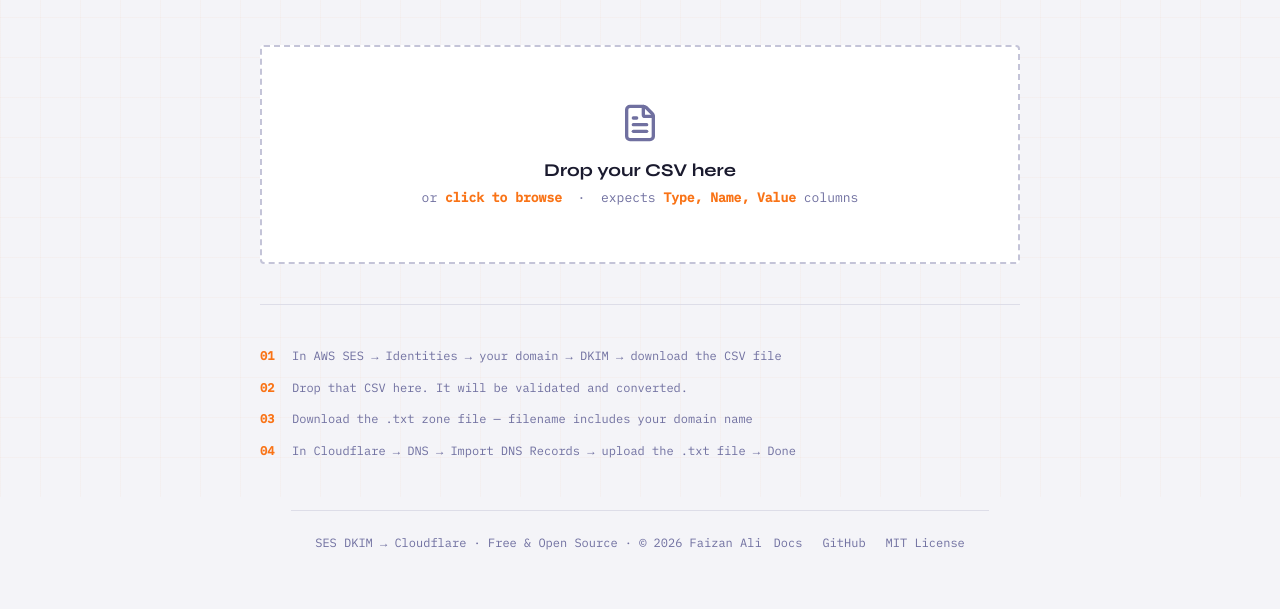
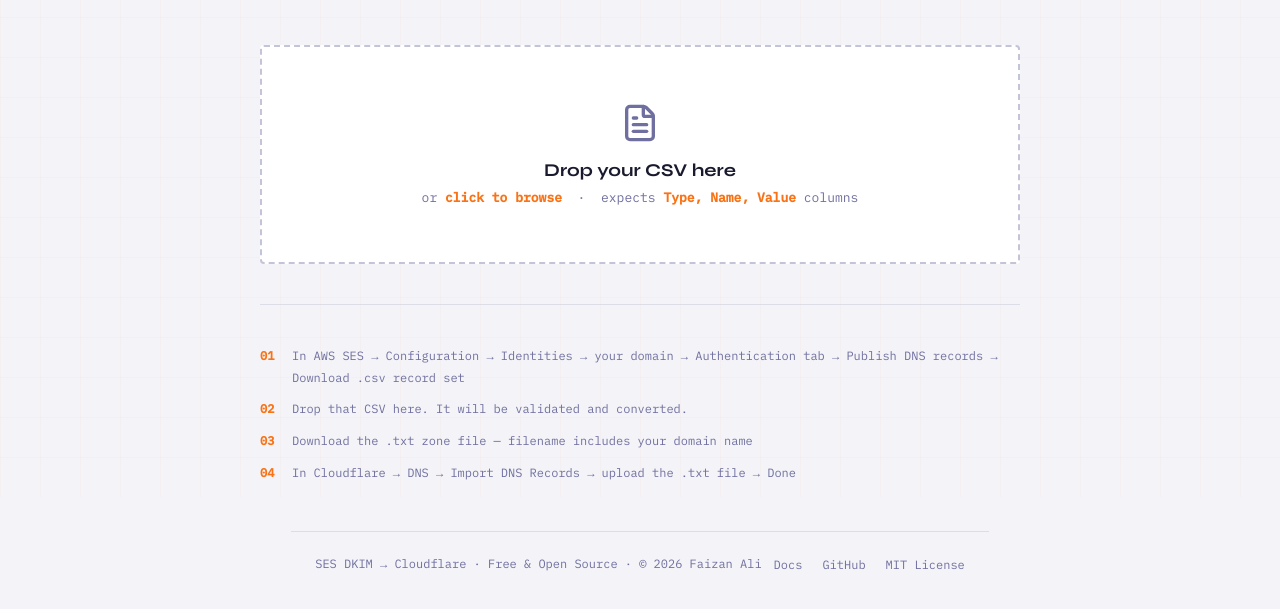
Before and after one commit to faizananwerali/ses-dkim-to-cloudflare, a website built with Vite: page index.html in a window 1280 px wide. Shown: the part 303-912 px from the top of the page. Built offline with nearby package versions, Linux system fonts and the light colour scheme.

Commit message:
fix: update stale AWS SES navigation paths and README intro
- Fix SES nav path in index.html how-to step and docs-src/output/index.html
- Update README intro to lead with live URL; usage step 2 keeps local fallback

```diff
--- a/index.html
+++ b/index.html
@@ -891,7 +891,10 @@
       <div class="how-to" style="margin-bottom: 48px">
         <div class="step">
           <span class="step-num">01</span>
-          <span>In AWS SES → Identities → your domain → DKIM → download the CSV file</span>
+          <span>
+            In AWS SES → Configuration → Identities → your domain → Authentication tab → Publish DNS records → Download
+            .csv record set
+          </span>
         </div>
         <div class="step">
           <span class="step-num">02</span>
```
Also changed, not shown: README.md, docs-src/output/index.html.
